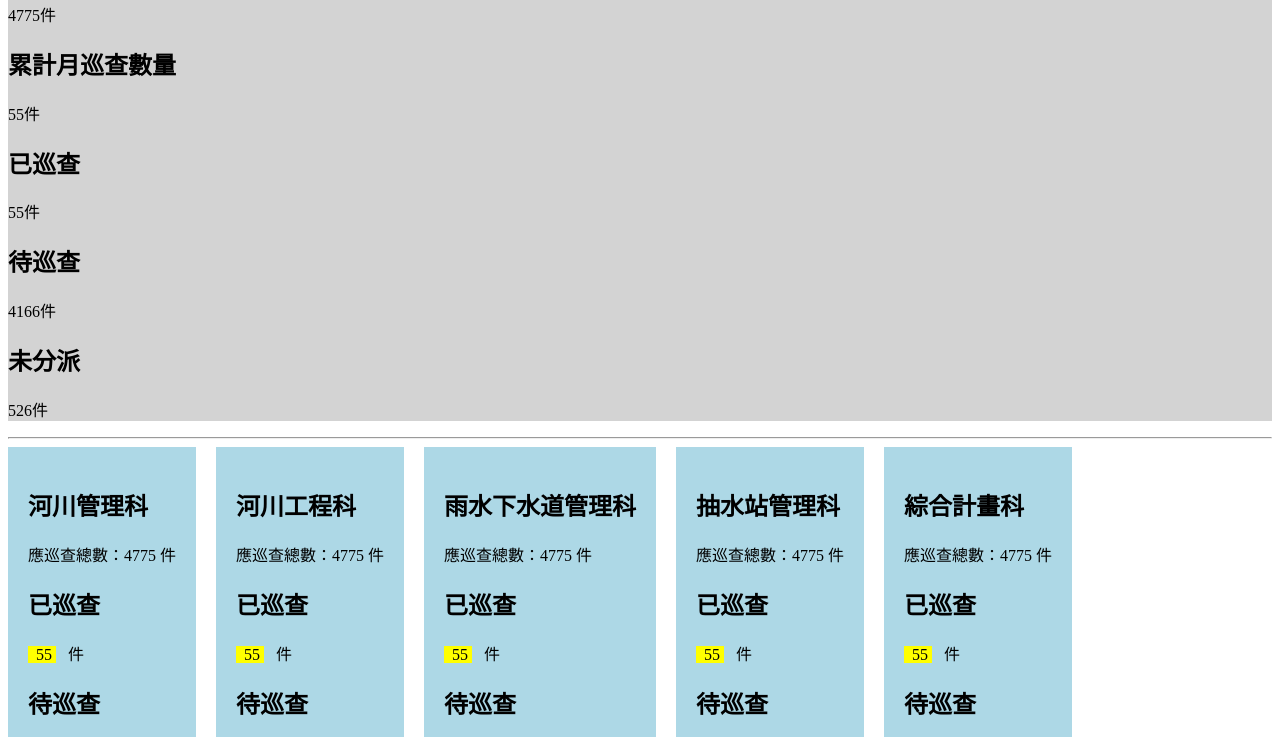
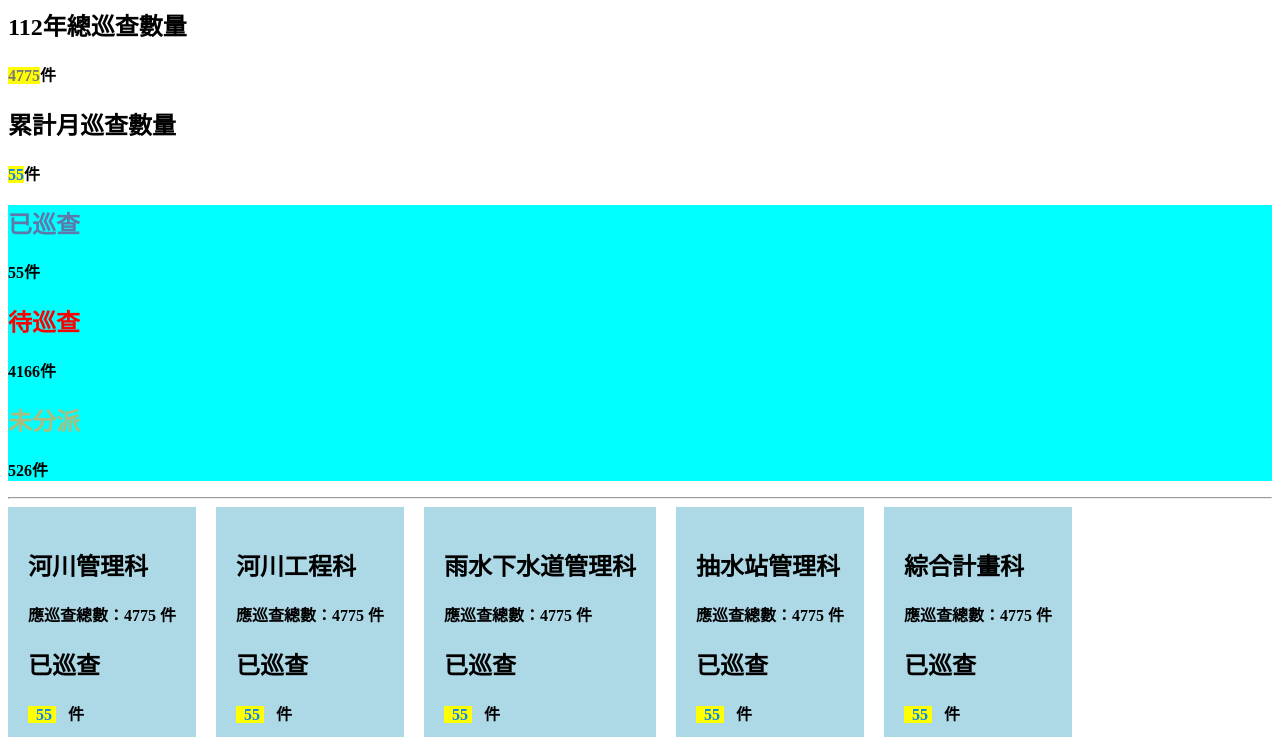
Before and after one commit to YangGuan7/testcode, a plain HTML site: page 水利用地儀表板/test.html in a window 1280 px wide. Shown: the part 73-810 px from the top of the page. Drawn offline with Linux system fonts and the light colour scheme.

Commit message:
json test 1008

```diff
--- a/水利用地儀表板/0927.json
+++ b/水利用地儀表板/0927.json
@@ -1,3 +1,4 @@
+
 {
   "Sub": [
     {
@@ -16,7 +17,6 @@
             },
             {
               "Title": "已巡查",
-                            "color":"red",
               "Count": "55"
             },
             {
--- a/水利用地儀表板/test.html
+++ b/水利用地儀表板/test.html
@@ -5,6 +5,15 @@
     <meta name="viewport" content="width=device-width, initial-scale=1.0" />
     <title>Document</title>
     <style>
+      .blue {
+        color: rgba(3, 130, 248, 1);
+      }
+      .gray {
+        color: rgb(121, 121, 121);
+      }
+      .chart__amount {
+        font-weight: bold;
+      }
       #chart-container {
         background-color: lightgray;
       }
@@ -19,7 +28,11 @@
     </style>
   </head>
   <body>
-    <div id="chart-container"></div>
+    <h1>588</h1>
+    <!-- 總巡查數量、巡查數量 -->
+    <div class="top-Total"></div>
+    <!-- 已巡查、待巡查、未分派 -->
+    <div class="top-group" style="background-color: aqua"></div>
 
     <hr />
 
--- a/水利用地儀表板/testjs.js
+++ b/水利用地儀表板/testjs.js
@@ -1,39 +1,87 @@
-// 讀取 json 格式
-fetch('./0927.json')
+// 讀取 JSON 格式的資料，從指定網址
+fetch('./0927.json')// 讀取 JSON 格式的資料，從指定網址
     .then(response => response.json())
     .then(jsonData => {
 
         // 處理 "Num": "0" 的資料 (上面第一塊)
-        let chartContainer = document.getElementById('chart-container'); // 放在 chart-container 裡面
-        const numZeroData = jsonData.Sub.find(sub => sub.Num === "0"); // 讀取 Num 值為 0 的資料
+        let chartTotal = document.querySelector('.top-Total');
+        const numZeroData = jsonData.Sub.find(sub => sub.Num === "0");
+
+        if (numZeroData) {
+            numZeroData.boby.forEach(department => {
+                department.TypeCount.forEach((item, index) => {
+                    if (item.Title === "112年總巡查數量" || item.Title === "累計月巡查數量") {
+                        let div = document.createElement('div');
+                        div.className = 'chart__amount';
+
+                        // 設定 mark 的 class 根據 index
+                        let markClass = index === 0 ? 'gray' : 'blue';
+
+                        // 裡面的架構
+                        div.innerHTML = `
+                            <h2>${item.Title}</h2>
+                            <p><mark class="${markClass}">${item.Count}</mark>件</p>
+                        `;
+                        // 將 div 加到 chartTotal 裡面
+                        chartTotal.appendChild(div);
+                    }
+                });
+            });
+        }
+
+
+        // 新增處理 "已巡查"、"待巡查"、"未分派" 的資料
+                let topGroup = document.querySelector('.top-group'); // 放在 top-group 裡面
 
         if (numZeroData) {
             numZeroData.boby.forEach(department => {
                 department.TypeCount.forEach(item => {
-                    let div = document.createElement('div');
-                    div.className = 'chart__amount';
+                    if (item.Title === "已巡查" || item.Title === "待巡查" || item.Title === "未分派") {
+                        let div = document.createElement('div');
+                        div.className = 'chart__amount';
 
-                    // 裡面的架構
-                    div.innerHTML = `
-                        <h2>${item.Title}</h2>
-                        <p class="${item.color}">${item.Count}件</p>
-                    `;
-                    // 將 div 加到 chartContainer 裡面
-                    chartContainer.appendChild(div);
+                        // 設定 h2 的 style 根據 item.Title
+                        let color;
+                        if (item.Title === "已巡查") {
+                            color = '#5d79ab';
+                        } else if (item.Title === "待巡查") {
+                            color = '#F00';
+                        } else if (item.Title === "未分派") {
+                            color = '#aabc7e';
+                        }
+
+                        // 裡面的架構
+                        div.innerHTML = `
+                            <h2 style="font-weight: bold; color: ${color};">${item.Title}</h2>
+                            <p class="pr_s"><span class="bigspan">${item.Count}</span>件</p>
+                        `;
+                        // 將 div 加到 topGroup 裡面
+                        topGroup.appendChild(div);
+                    }
                 });
             });
         }
 
         // 處理 "Num": "1" 的資料 (下面第二塊)
         const itemsContainer = document.querySelector('.items'); // 放在 items 裡面
-        const numOneData = jsonData.Sub.find(sub => sub.Num === "1"); // 讀取 Num 值為 1 的資料
+        const numOneData = jsonData.Sub.find(sub => sub.Num === "1");
 
         if (numOneData) {
             numOneData.boby.forEach(department => {
                 const itemDiv = document.createElement('div');
-                itemDiv.className = 'item border__color-1';
 
-                // 找到對應的 TypeCount 並獨到 Count
+                // 設定 className 根據 department.Type
+                let borderColorClass;
+                if (department.Type === "河川管理科") {
+                    borderColorClass = 'border__color-1';
+                } else if (department.Type === "河川工程科") {
+                    borderColorClass = 'border__color-2';
+                } else {
+                    borderColorClass = 'border__color-3';
+                }
+                itemDiv.className = `item ${borderColorClass}`;
+
+                // 找到對應的 TypeCount 並讀取 Count
                 const total = department.TypeCount.find(tc => tc.Title === "應巡查總數").Count;
                 const inspected = department.TypeCount.find(tc => tc.Title === "已巡查").Count;
                 const pending = department.TypeCount.find(tc => tc.Title === "待巡查").Count;
```
Lines whose indentation alone changed are shown as unchanged.
